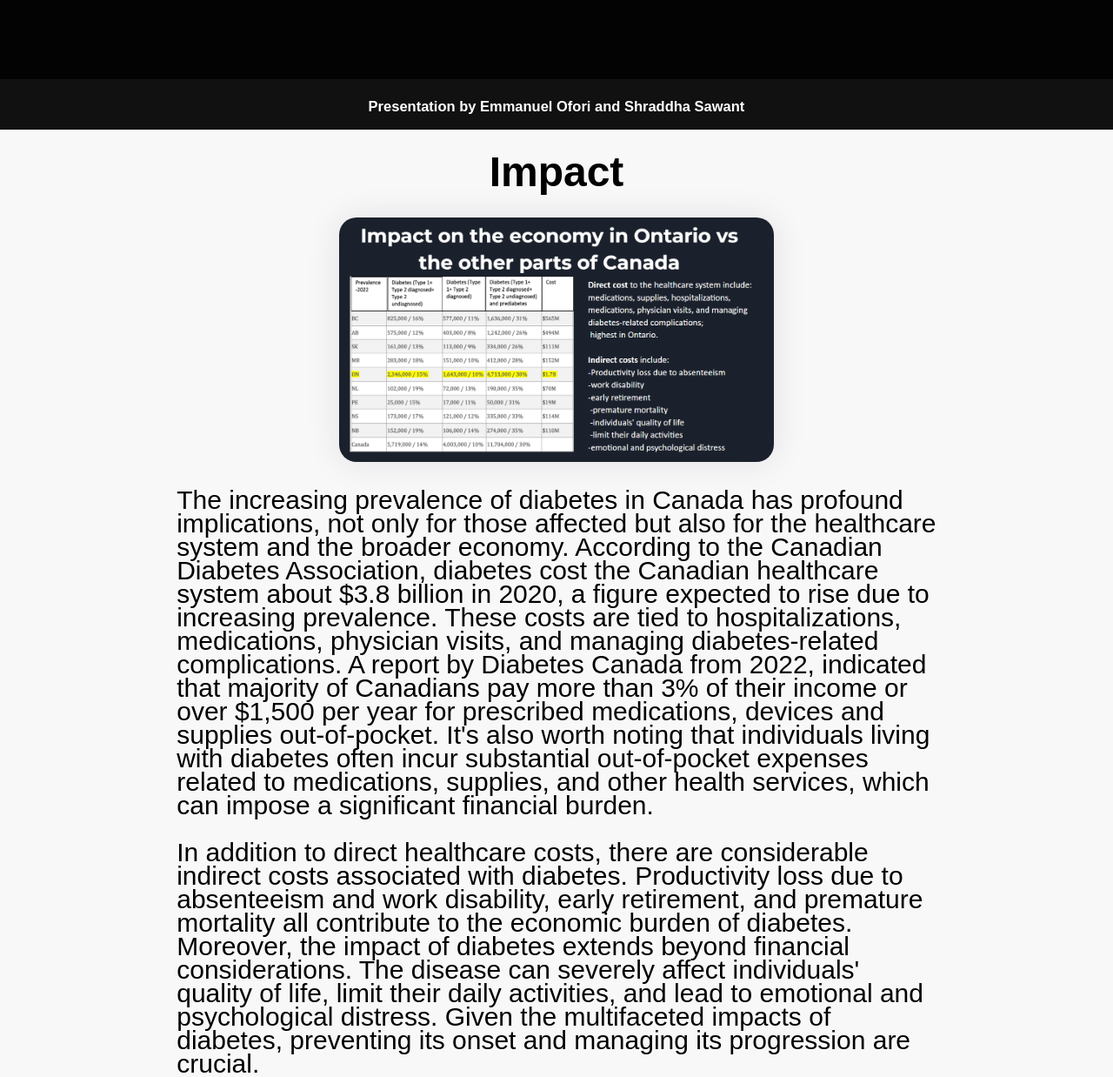
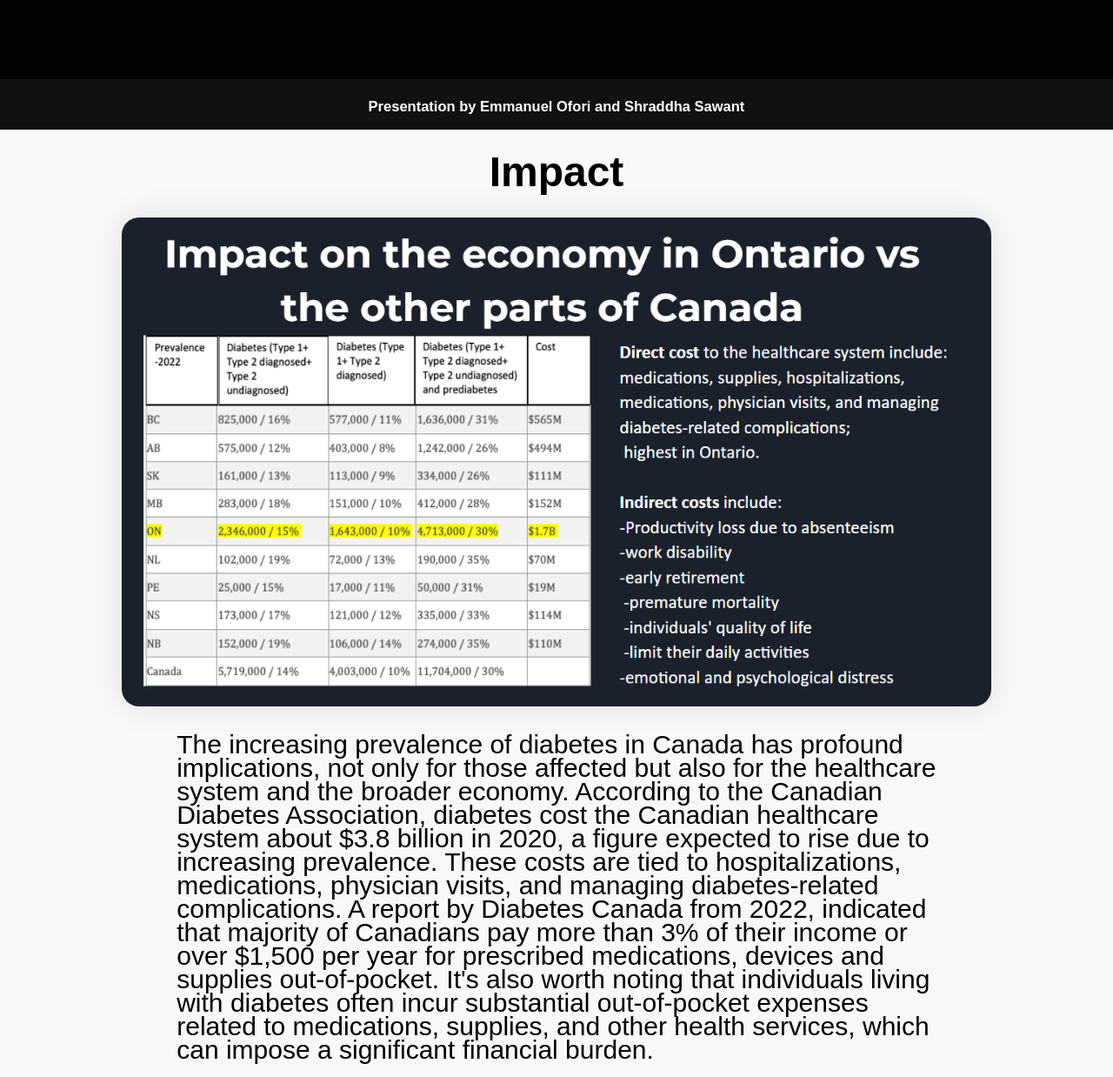
Before and after one commit to emmanuelofor/diabetes_prevention_canada, a Flask app: page / in a window 1280 px wide. Shown: the part 651-1889 px from the top of the page at 87% size. Run offline with Flask 3, Linux system fonts and the light colour scheme.

Commit message:
incresed image size

```diff
--- a/static/css/style.css
+++ b/static/css/style.css
@@ -533,7 +533,7 @@ header {
 
   }
   .images img{
-    width: 500px;
+    width: 1000px;
   }
 
   #prevalence .text h1{
```
